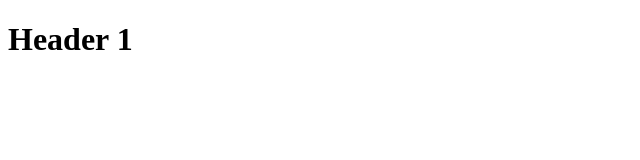
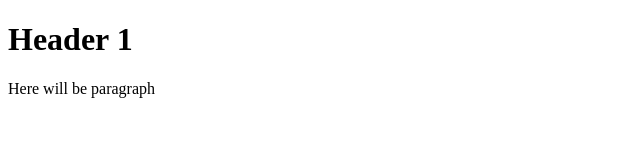
Before and after one commit to tomekl80/nauka-gita-2, a plain HTML site: page index.html in a window 1280 px wide. Shown: the whole page, without its empty margins (0-640 px from the left). Drawn offline with Linux system fonts and the light colour scheme.

Commit message:
Add paragraph <p> under <h1>

```diff
--- a/index.html
+++ b/index.html
@@ -11,6 +11,7 @@
 <body>
     <header>
         <h1>Header 1</h1>
+        <p>Here will be paragraph</p>
     </header>
 </body>
 
```
